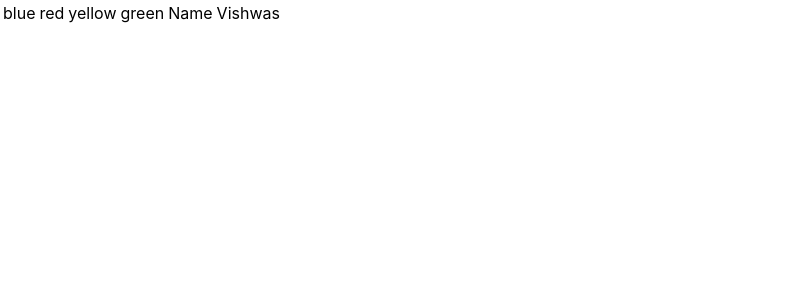
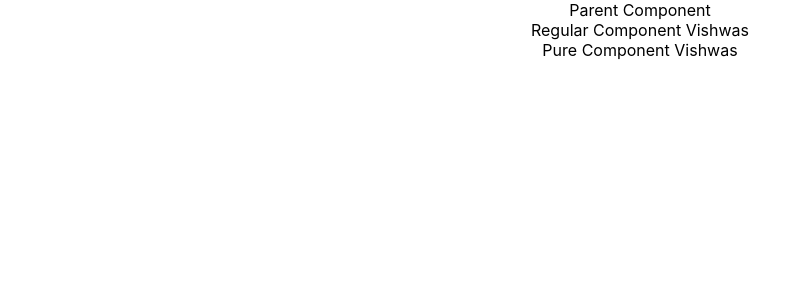
Before and after one commit to xavierolivares/reactpractice2, a React (Create React App) app: page / in a window 1280 px wide. Shown: the top 300 px of the page, without its empty margins (0-808 px from the left). Built offline with nearby package versions, Linux system fonts and the light colour scheme.

Commit message:
pure component review

```diff
--- a/src/App.js
+++ b/src/App.js
@@ -1,9 +1,11 @@
 import React from 'react';
 // import logo from './logo.svg';
 import './App.css';
+// import PureComp from './components/PureComp';
+import ParentComponent2 from './components/ParentComponent2';
 // import Form from './components/Form';
 // import LifeCycleA from './components/LifeCycleA';
-import Tables from './components/Tables';
+// import Tables from './components/Tables';
 // import FragmentDemo from './components/FragmentDemo';
 // import Greet from './components/Greet'
 // import Welcome from './components/Welcome'
@@ -24,7 +26,9 @@
 function App() {
   return (
     <div className="App">
-      <Tables />
+      <ParentComponent2 />
+      {/* <PureComp /> */}
+      {/* <Tables />    */}
       {/* <FragmentDemo /> */}
       {/* <LifeCycleA /> */}
       {/* <Form /> */}
--- /dev/null
+++ b/src/components/ParentComponent2.js
@@ -0,0 +1,34 @@
+import React, { Component, PureComponent } from 'react'
+import RegularComponent from './RegularComponent'
+import PureComp from './PureComp'
+
+class ParentComponent2 extends PureComponent {
+    constructor(props) {
+        super(props)
+
+        this.state = {
+             name: 'Vishwas'
+        }
+    }
+
+    componentDidMount() {
+        setInterval(()=>{
+            this.setState({
+                name: 'Vishwas'
+            })
+        }, 2000)
+    }
+
+    render() {
+        console.log('Parent Component render')
+        return (
+            <div>
+             Parent Component
+             <RegularComponent name={this.state.name} />
+             <PureComp name={this.state.name} />
+            </div>
+        )
+    }
+}
+
+export default ParentComponent2
--- /dev/null
+++ b/src/components/PureComp.js
@@ -0,0 +1,14 @@
+import React, { PureComponent } from 'react'
+
+class PureComp extends PureComponent {
+    render(props) {
+        console.log('Pure Component render')
+        return (
+            <div>
+                Pure Component {this.props.name}
+            </div>
+        )
+    }
+}
+
+export default PureComp
--- /dev/null
+++ b/src/components/RegularComponent.js
@@ -0,0 +1,14 @@
+import React, { Component } from 'react'
+
+class RegularComponent extends Component {
+    render(props) {
+        console.log('Reg Component render')
+        return (
+            <div>
+                Regular Component {this.props.name}
+            </div>
+        )
+    }
+}
+
+export default RegularComponent
```
Also changed, not shown: src/components/MemoComponent.js (added, +11 -0 lines).
